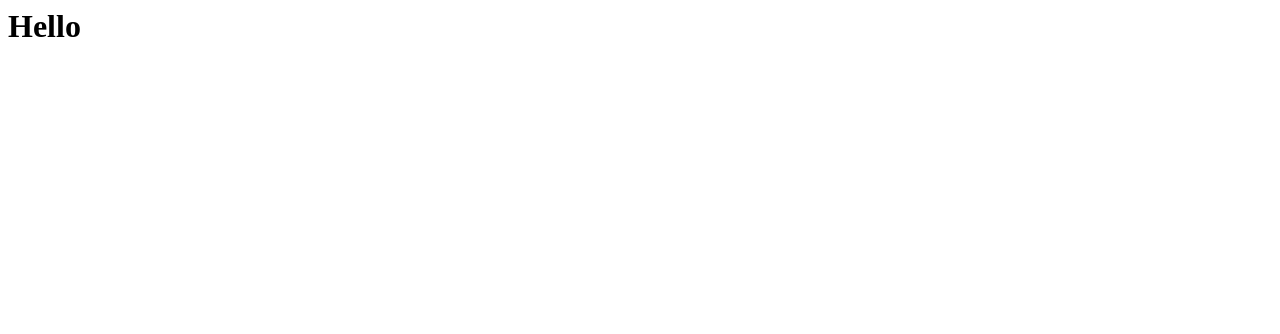
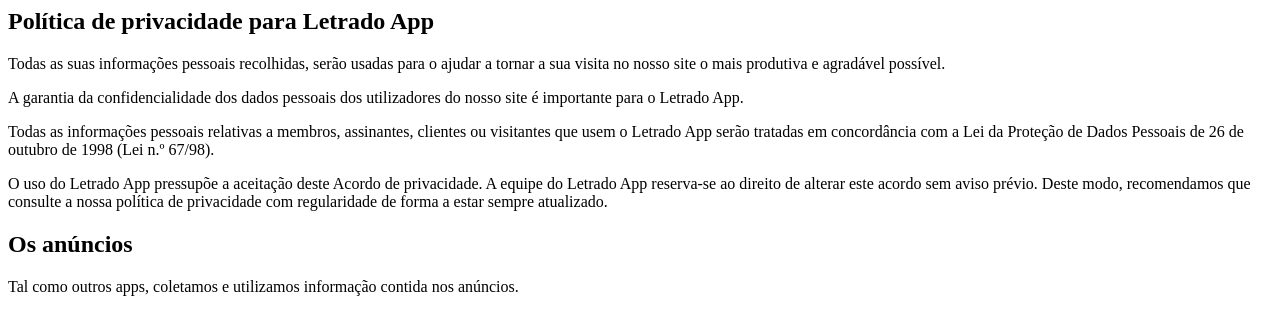
Before and after one commit to lusac/letrado-politica-privacidade, a plain HTML site: page index.html in a window 1280 px wide. Drawn offline with Linux system fonts and the light colour scheme.

Commit message:
update idnex

```diff
--- a/index.html
+++ b/index.html
@@ -1 +1,13 @@
-<h1>Hello</h1>
+<h2>Política de privacidade para Letrado App</h2>
+
+<p>Todas as suas informações pessoais recolhidas, serão usadas para o ajudar a tornar a sua visita no nosso site o mais produtiva e agradável possível.</p>
+
+<p>A garantia da confidencialidade dos dados pessoais dos utilizadores do nosso site é importante para o Letrado App.</p>
+
+<p>Todas as informações pessoais relativas a membros, assinantes, clientes ou visitantes que usem o Letrado App serão tratadas em concordância com a Lei da Proteção de Dados Pessoais de 26 de outubro de 1998 (Lei n.º 67/98).</p>
+
+<p>O uso do Letrado App pressupõe a aceitação deste Acordo de privacidade. A equipe do Letrado App reserva-se ao direito de alterar este acordo sem aviso prévio. Deste modo, recomendamos que consulte a nossa política de privacidade com regularidade de forma a estar sempre atualizado.</p>
+
+<h2>Os anúncios</h2>
+
+<p>Tal como outros apps, coletamos e utilizamos informação contida nos anúncios.</p>
```
